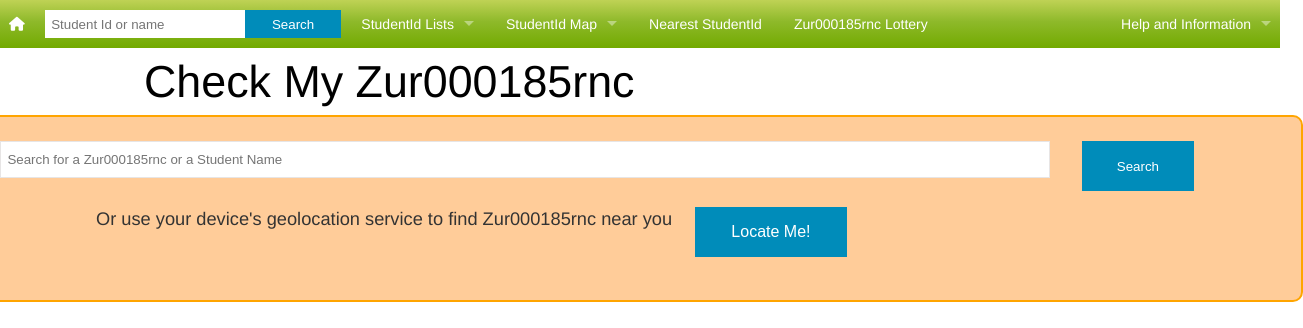
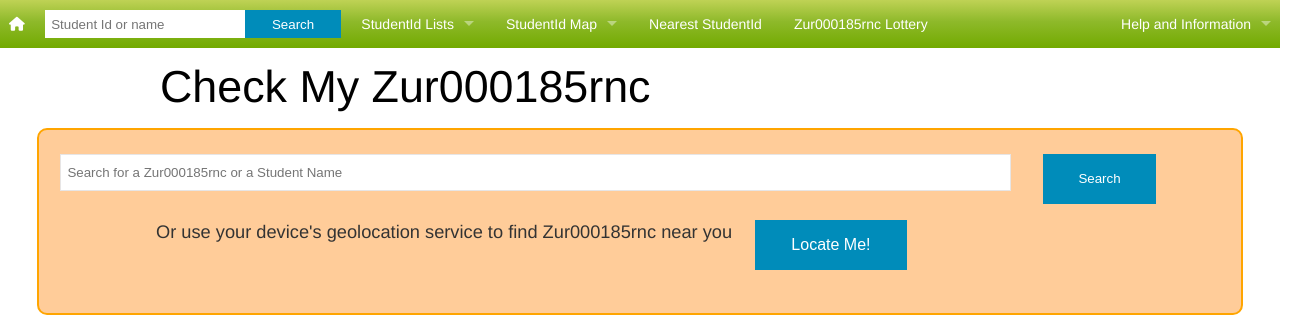
Before and after one commit to Qaasim-Umar/zuricdt-1, a plain HTML site: page index.html in a window 1280 px wide. Shown: the top 328 px of the page, 1303 px wide, since content can reach past the window. Drawn offline with Linux system fonts and the light colour scheme.

Commit message:
finished task

```diff
--- a/css/style.css
+++ b/css/style.css
@@ -65,12 +65,10 @@ body {
   align-items: center;
 }
 .hero-h1 {
-  margin-left: 9rem;
+  margin:0.8rem 10rem 1rem;
   font-weight: normal;
   text-align: left;
   font-size: 2.8rem;
-  margin-top: 0.5rem;
-  margin-bottom: 0.5rem;
 }
 .box {
   border-style: solid;
@@ -80,7 +78,7 @@ body {
   padding: 1.5rem 1.3rem 2.7rem;
   background: #ffcc99;
   border-radius: 10px;
-  width: 160vh;
+  width: 145vh;
 }
 .form-submit-2 {
   background-color: rgb(0, 140, 186);
```
